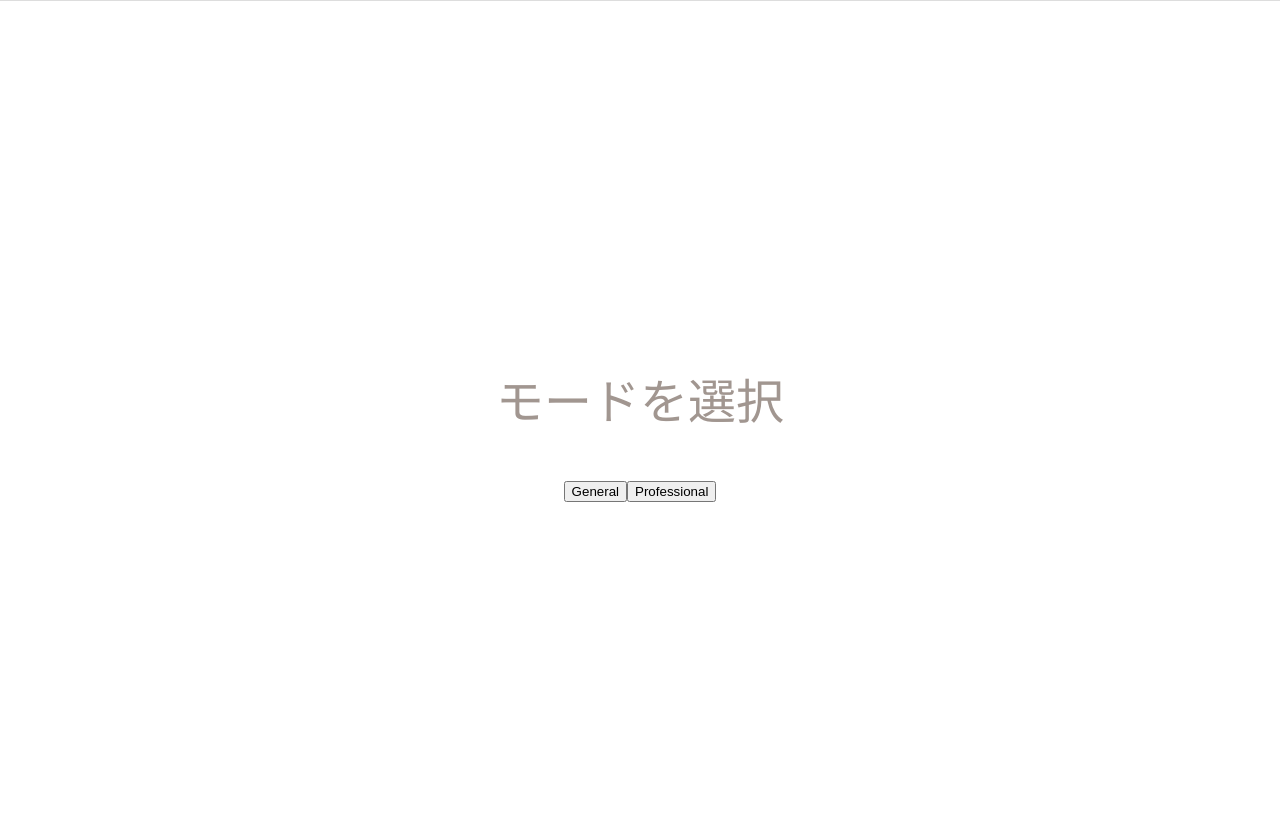
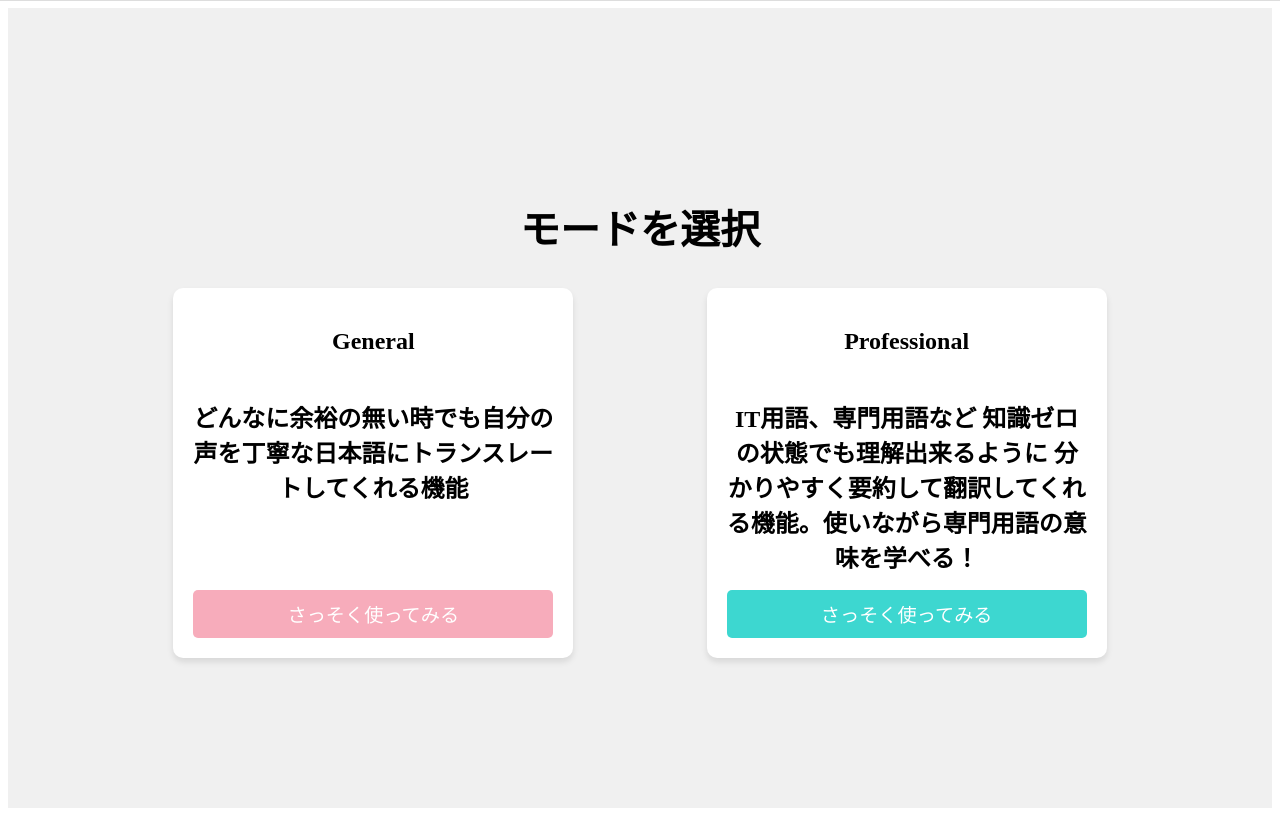
Before and after one commit to YoungmanCH/LiveTrancer, a Next.js app in the folder live-trancer/: page /dashboard in a window 1280 px wide. Built offline with nearby package versions, Linux system fonts and the light colour scheme; a web font is replaced by a local one.

Commit message:
Refactor GlobalLayout and dashboard styles

```diff
--- a/live-trancer/src/pages/components/templates/GlobalLayout.tsx
+++ b/live-trancer/src/pages/components/templates/GlobalLayout.tsx
@@ -26,13 +26,16 @@ export default function GlobalLayout({
   isMildTranslation,
   setIsMildTranslation
 }: GlobalLayoutProps) {
+  const resetState = () => {
+    setIsChoosen(false);
+  }
   return (
     <div className={styles.container}>
       <header className={styles.header}>
         <nav className={styles.nav}>
           <ul className={styles.navList}>
             <li className={styles.navItem}>
-              <Link href="/home" className={isChoosen ? (isMildTranslation ? styles.navLink : styles.navLink_pro):styles.none}>
+              <Link href="/home" onClick={resetState} className={isChoosen ? (isMildTranslation ? styles.navLink : styles.navLink_pro):styles.none}>
                 {isMildTranslation ? "General" : "Professional"}
               </Link>
             </li>
--- a/live-trancer/src/pages/dashboard/dashboard.module.css
+++ b/live-trancer/src/pages/dashboard/dashboard.module.css
@@ -1,10 +1,3 @@
-@font-face {
-    font-family: 'Ibara Real Nova';
-    src: url('/fonts/IbarraRealNova-Regular.ttf') format('truetype'); /* フォントの形式に合わせて指定 */
-    font-weight: normal; /* 通常の太さ */
-    font-style: normal;   /* 通常のスタイル */
-}
-
 @font-face {
   font-family: 'Noto Serif JP';
   src: url('/fonts/NotoSerifJP-Regular.ttf') format('truetype');
@@ -14,20 +7,83 @@
 
 .container {
   display: flex;
+  flex-direction: column;
   align-items: center;
   justify-content: center;
-  flex-direction: column;
   height: 100vh;
-  max-width: 100%;
-  margin: 0 auto;
-  background-color: #fff;
+  background-color: #f0f0f0;
 }
 
-.title{
-  font-family: 'Noto Serif JP', serif;
-  color:#a19690;
-  font-size: 48px;
+.title {
+  font-size: 2.5rem;
+  font-weight: bold;
+  font-family: 'Noto Serif JP';
+  margin-bottom: 2rem;
+  text-transform: uppercase;
 }
-.generalButton{}
 
-.professionalButton{}
+.buttonContainer {
+  display: flex;
+  justify-content: space-evenly;
+  width: 100%;
+  max-width: 1200px;
+}
+
+.generalContainer, .professionalContainer {
+  width: 30%;
+  background-color: #fff;
+  border-radius: 10px;
+  box-shadow: 0 4px 6px rgba(0, 0, 0, 0.1);
+  padding: 20px;
+  display: flex;
+  flex-direction: column;
+  align-items: center;
+  justify-content: space-between;
+}
+
+.generalButton {
+  width: 100%;
+  padding: 10px;
+  font-size: 1.2rem;
+  background-color: #f7acbb;
+  color: white;
+  border: none;
+  border-radius: 5px;
+  cursor: pointer;
+  margin-top: auto;
+}
+
+.professionalButton {
+  width: 100%;
+  padding: 10px;
+  font-size: 1.2rem;
+  background-color: #3dd7d0;
+  color: white;
+  border: none;
+  border-radius: 5px;
+  cursor: pointer;
+  margin-top: auto;
+}
+
+.generalButton:hover{
+  background-color: #f7acbb;
+}
+.professionalButton:hover {
+  background-color: #3dd7d0;
+}
+
+.generalContainer p, .professionalContainer p {
+  font-size: 1.5rem;
+  font-weight: bold;
+  margin-bottom: 1rem;
+}
+
+.generalContainer {
+  font-family: 'Noto Serif JP';
+  text-align: center;
+}
+
+.professionalContainer {
+  font-family: 'Noto Serif JP';
+  text-align: center;
+}
--- a/live-trancer/src/pages/dashboard/index.tsx
+++ b/live-trancer/src/pages/dashboard/index.tsx
@@ -35,12 +35,20 @@ export default function dashboard({
         <div className={styles.container}>
             <p className={styles.title}>モードを選択</p>
             <div className={styles.buttonContainer}>
-                <button className={styles.generalButton} onClick={GeneralChoosen}>
-                    General
-                </button>
-                <button className={styles.professionalButton} onClick={ProfessionalChoosen}>
-                    Professional
-                </button>
+                <div className={styles.generalContainer}>
+                    <h2>General</h2>
+                    <p>どんなに余裕の無い時でも自分の声を丁寧な日本語にトランスレートしてくれる機能</p>
+                    <button className={styles.generalButton} onClick={GeneralChoosen}>
+                        さっそく使ってみる
+                    </button>
+                </div>
+                <div className={styles.professionalContainer}>
+                    <h2>Professional</h2>
+                    <p>IT用語、専門用語など 知識ゼロの状態でも理解出来るように 分かりやすく要約して翻訳してくれる機能。使いながら専門用語の意味を学べる！</p>
+                    <button className={styles.professionalButton} onClick={ProfessionalChoosen}>
+                        さっそく使ってみる
+                    </button>
+                </div>
             </div>
         </div>
     );
--- a/live-trancer/src/pages/professional/professional.module.css
+++ b/live-trancer/src/pages/professional/professional.module.css
@@ -140,7 +140,7 @@
     /* position:absolute; */
     /* margin: 0 auto; */
     /* margin-right: 30px; */
-    border: 1px solid #3dd;
+    border: 1px solid #3dd7d0;
     border-radius: 50%;
     cursor: pointer;
     transition: background-color 0.3s ease;
```
